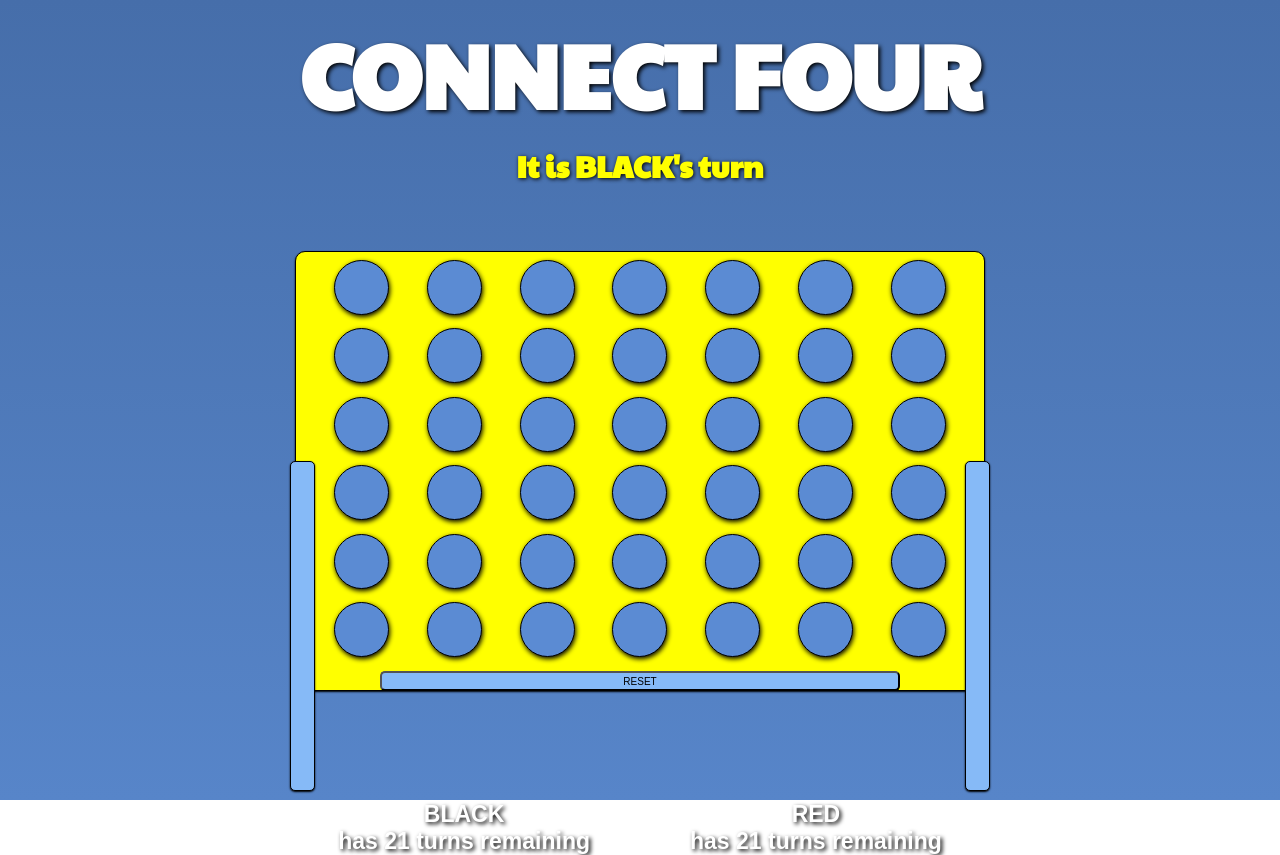
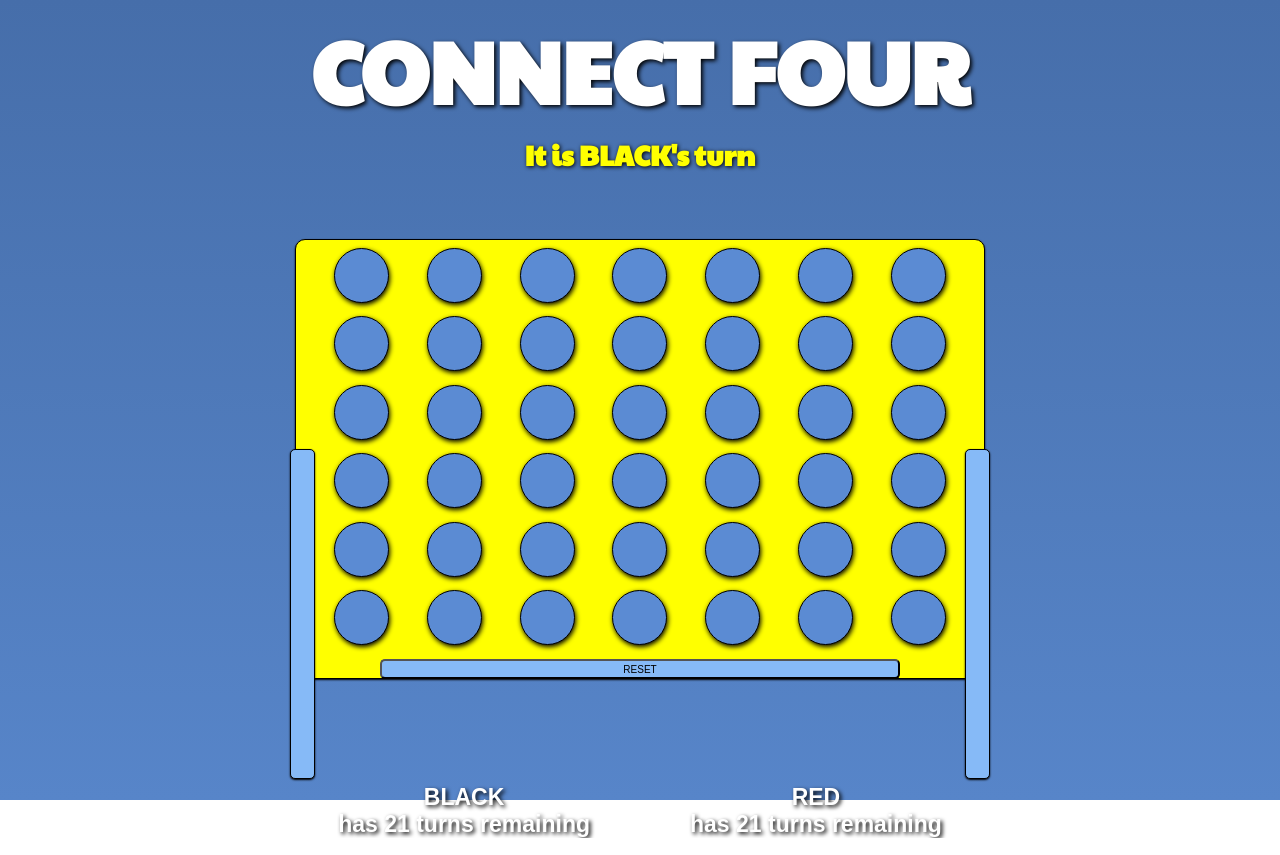
Before and after one commit to JGore99/connect-four, a website: page index.html in a window 1280 px wide. Drawn offline with nearby package versions, Linux system fonts and the light colour scheme.

Commit message:
fine tuning README and styling

```diff
--- a/css/style.css
+++ b/css/style.css
@@ -33,10 +33,10 @@ body {
 
 .game-title {
   font-family: "Paytone One", sans-serif;
-  font-size: 90px;
+  font-size: 87px;
   color: white;
   text-shadow: 2px 2px 4px #000000;
-  margin: 10px auto 5px;
+  margin: 5px auto 0px;
 }
 
 .structure {
@@ -109,8 +109,8 @@ body {
 #message {
   color: yellow;
   font-family: "Paytone One", sans-serif;
-  font-size: 30px;
-  margin: 10px auto 5px;
+  font-size: 28px;
+  margin: 5px auto 5px;
   text-shadow: 1px 1px 4px #000000;
 }
 
@@ -155,7 +155,7 @@ body {
 
 .status-section > p {
   color: white;
-  margin: 5px 50px 0px;
+  margin: 0px 50px 0px;
   text-emphasis-color: rgb(0, 0, 0);
   text-shadow: 2px 2px 4px rgb(0, 0, 0);
   font-family: Arial, Helvetica, sans-serif;
```
Also changed, not shown: README.md.
